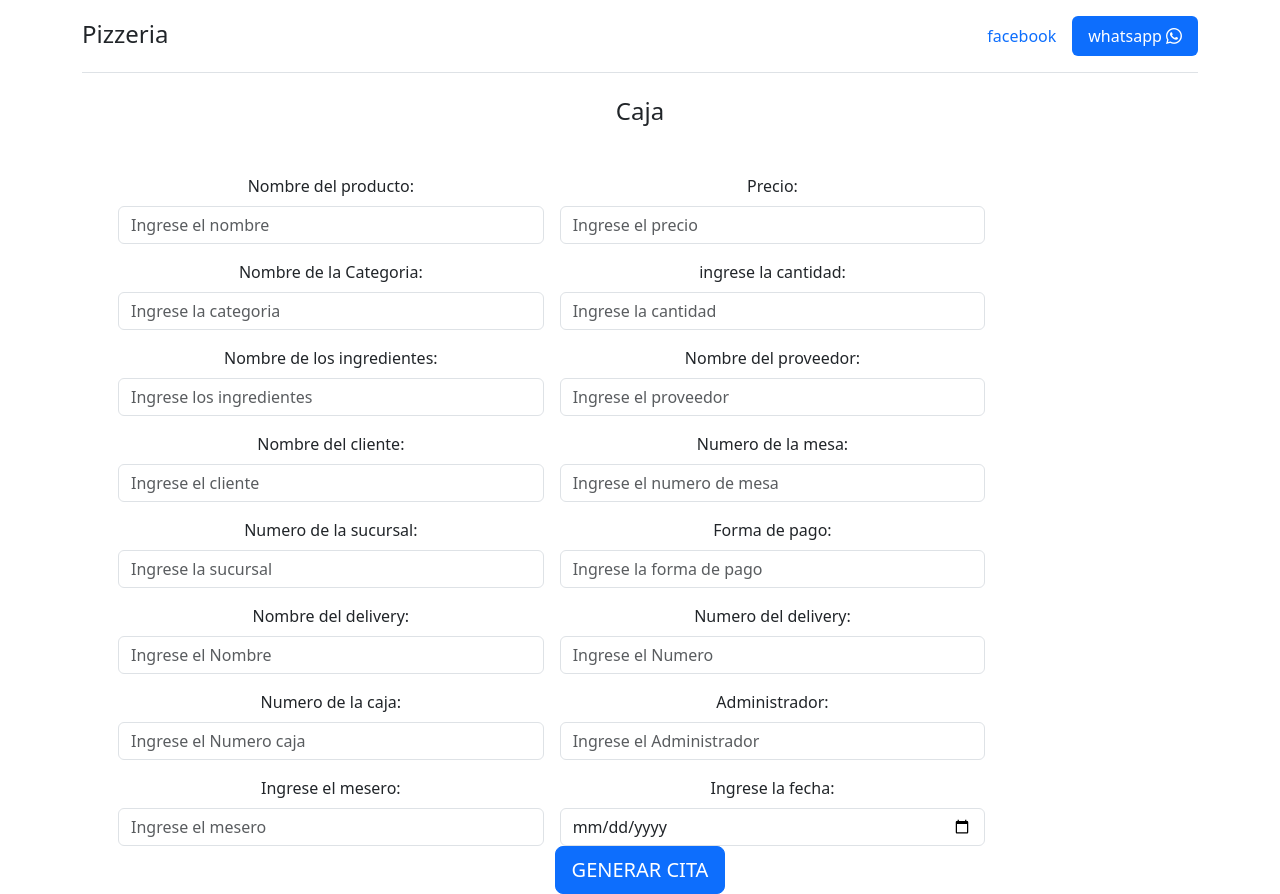
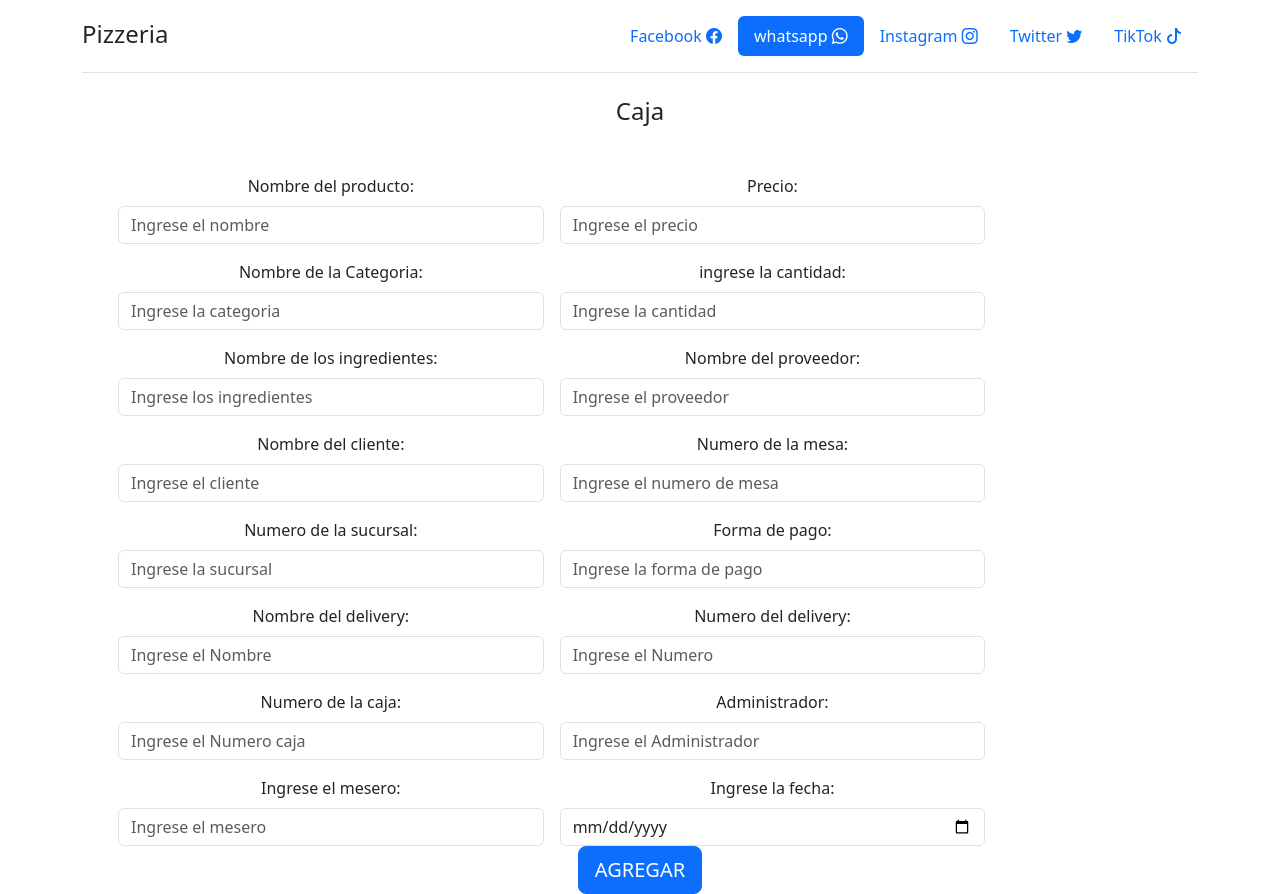
Before and after one commit to Kuroikuma/Trabajo-eliad, a plain HTML site: page Index.html in a window 1280 px wide. Drawn offline with nearby package versions, Linux system fonts and the light colour scheme.

Commit message:
agregando lo que falta de navegacion

```diff
--- a/Index.html
+++ b/Index.html
@@ -23,7 +23,8 @@
             <ul class="nav nav-pills">
                 <li class="nav-item">
                     <a href="https://www.facebook.com/eliabjselvacruz" class="nav-link">
-                        facebook
+                        Facebook
+                        <i class="bi-facebook"></i>
                     </a>
                 </li>
                 <li class="nav-item">
@@ -32,6 +33,25 @@
                         <i class="bi-whatsapp"></i>
                     </a>
                 </li>
+                <li class="nav-item">
+                    <a href="https://www.facebook.com/eliabjselvacruz" class="nav-link">
+                        Instagram
+                        <i class="bi-instagram"></i>
+                    </a>
+                </li>
+                <li class="nav-item">
+                    <a href="https://www.facebook.com/eliabjselvacruz" class="nav-link">
+                        Twitter
+                        <i class="bi-twitter"></i>
+                    </a>
+                </li>
+                <li class="nav-item">
+                    <a href="https://www.facebook.com/eliabjselvacruz" class="nav-link">
+                        TikTok
+                        <i class="bi-tiktok"></i>
+                    </a>
+                </li>
+
             </ul>
         </header>
         <div class="px-4 text-center">
@@ -47,7 +67,7 @@
 
                         </div>
                         <button type="submit" class="btn btn-primary btn-lg" onclick="handleSubmit()">
-                            GENERAR CITA
+                            AGREGAR
                         </button>
                     </form>
                 </main>
```
